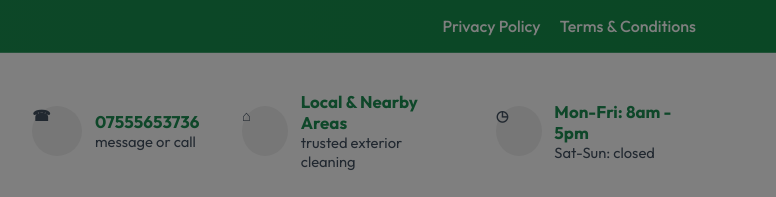
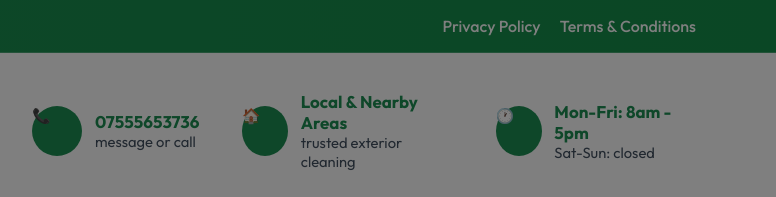
Before and after one commit to agrinaitweltd/lv, a website built with Vite: page index.html in a window 1280 px wide. Shown: the top 197 px of the page, 504-1280 px from the left. Built offline with nearby package versions, Linux system fonts and the light colour scheme.

Commit message:
fix header contact icons visibility

```diff
--- a/index.html
+++ b/index.html
@@ -48,21 +48,21 @@
 
           <div class="ref-contact-items" aria-label="Business contact details">
             <div class="ref-contact-item">
-              <span class="ref-icon" aria-hidden="true">☎</span>
+              <span class="ref-icon" aria-hidden="true">📞</span>
               <div>
                 <strong>07555653736</strong>
                 <span>message or call</span>
               </div>
             </div>
             <div class="ref-contact-item">
-              <span class="ref-icon" aria-hidden="true">⌂</span>
+              <span class="ref-icon" aria-hidden="true">🏠</span>
               <div>
                 <strong>Local &amp; Nearby Areas</strong>
                 <span>trusted exterior cleaning</span>
               </div>
             </div>
             <div class="ref-contact-item">
-              <span class="ref-icon" aria-hidden="true">◷</span>
+              <span class="ref-icon" aria-hidden="true">🕐</span>
               <div>
                 <strong>Mon-Fri: 8am - 5pm</strong>
                 <span>Sat-Sun: closed</span>
--- a/src/styles.css
+++ b/src/styles.css
@@ -214,10 +214,10 @@ textarea {
   display: grid;
   place-items: center;
   border-radius: 50%;
-  background: #f0f0f0;
-  color: #1d8f53;
-  font-size: 1.5rem;
-  font-weight: 600;
+  background: #1d8f53;
+  color: #ffffff;
+  font-size: 1.6rem;
+  font-weight: 400;
 }
 
 .ref-contact-item strong,
```
